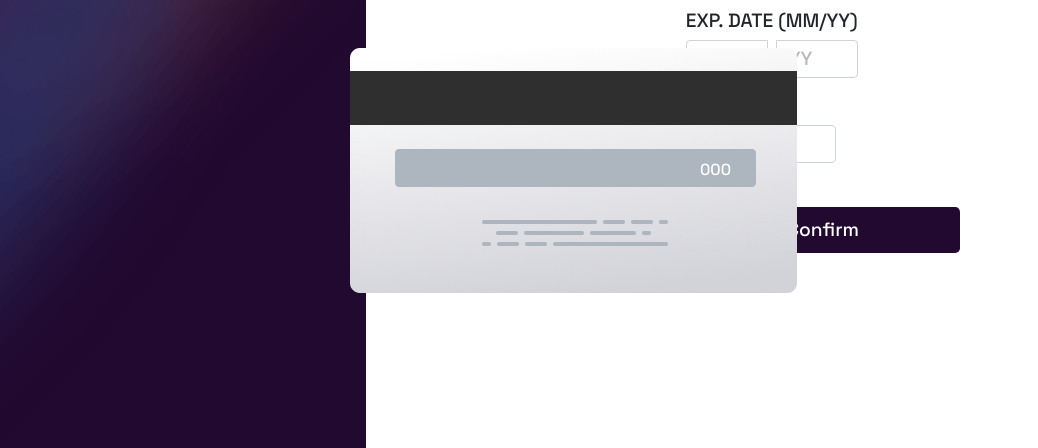
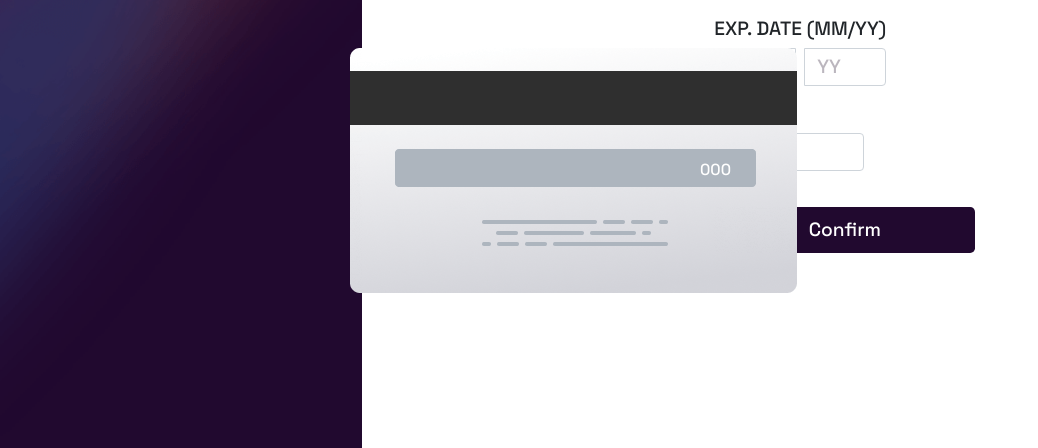
Before and after one commit to fissid/interactiveCreditCard, a plain HTML site: page index.html in a window 1280 px wide. Shown: the part 352-800 px from the top of the page, without its empty margins (0-1038 px from the left). Drawn offline with nearby package versions, Linux system fonts and the light colour scheme.

Commit message:
Add files via upload

```diff
--- a/index.html
+++ b/index.html
@@ -12,7 +12,8 @@
     <main class="h-100">
       <div class="bottom d-flex flex-row h-100">
         <div class="left"></div>
-        <div class="right w-100 d-flex align-items-center justify-content-center text-uppercase">
+        <div class="top"></div>
+        <div class="right w-100 d-flex align-items-center justify-content-center text-uppercase pl-5">
           <div class="added text-center w-25 d-none">
             <img src="./img/icon-complete.svg" alt="" />
             <h2 class="py-4">Thank You!</h2>
@@ -53,7 +54,7 @@
                 </div>
               </div>
             </div>
-            <button class="btn btn-block btn-lg my-4 submit">Confirm</button>
+            <button class="btn btn-block btn-lg my-3 submit">Confirm</button>
           </form>
         </div>
       </div>
```
